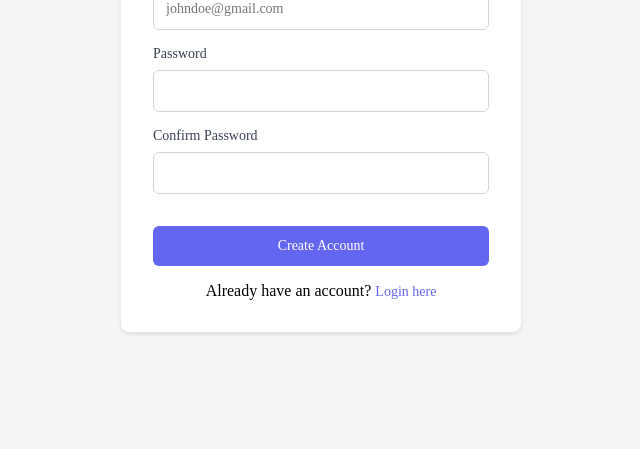
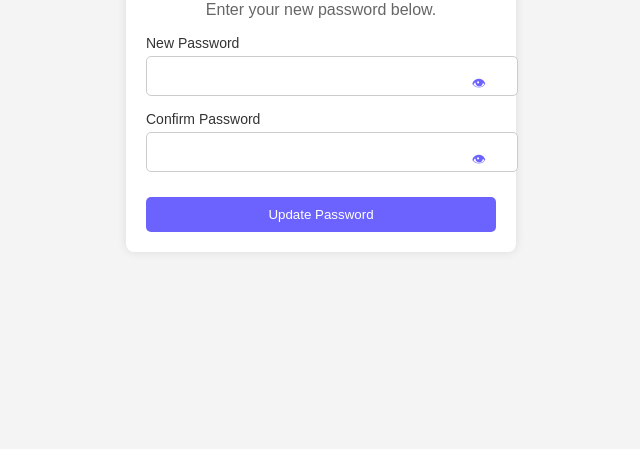
Before and after one commit to Chandana-Muppidi/Intern-Bluestock, a plain HTML site: page Frontend/reset-password.html in a window 1280 px wide. Shown: the part 351-800 px from the top of the page, without its empty margins (319-959 px from the left). Drawn offline with Linux system fonts and the light colour scheme.

Commit message:
reset-password.html

```diff
--- a/Frontend/reset-password.html
+++ b/Frontend/reset-password.html
@@ -3,174 +3,136 @@
 <head>
     <meta charset="UTF-8">
     <meta name="viewport" content="width=device-width, initial-scale=1.0">
-    <title>Create an Account</title>
+    <title>Change Password</title>
     <style>
-        * {
-            margin: 0;
-            padding: 0;
-            box-sizing: border-box;
-            font-family: 'Times New Roman', Times, serif;
-        }
-
         body {
+            font-family: Arial, sans-serif;
             display: flex;
             justify-content: center;
             align-items: center;
-            min-height: 100vh;
-            background-color: #f5f5f5;
-            padding: 1rem;
+            height: 100vh;
+            background-color: #f4f4f4;
+            margin: 0;
         }
 
         .container {
-            width: 100%;
-            max-width: 400px;
+            background: white;
+            padding: 20px;
+            border-radius: 8px;
+            box-shadow: 0px 0px 10px rgba(0, 0, 0, 0.1);
+            text-align: center;
+            width: 350px;
         }
 
-        .logo {
-            text-align: center;
-            margin-bottom: 2rem;
-            color: #6366f1;
-            font-size: 1.5rem;
-            font-weight: bold;
+        h2 {
+            margin-bottom: 10px;
         }
 
-        .register-form {
-            background: white;
-            padding: 2rem;
-            border-radius: 0.5rem;
-            box-shadow: 0 2px 4px rgba(0, 0, 0, 0.1);
+        p {
+            color: #666;
         }
 
-        .form-group {
-            margin-bottom: 1rem;
+        .input-group {
+            position: relative;
+            margin: 15px 0;
+            text-align: left;
         }
 
-        label {
+        .input-group label {
+            font-size: 14px;
+            color: #333;
             display: block;
-            margin-bottom: 0.5rem;
-            font-size: 0.875rem;
-            color: #374151;
+            margin-bottom: 5px;
         }
 
-        input[type="text"],
-        input[type="email"],
-        input[type="password"] {
+        .input-group input {
             width: 100%;
-            padding: 0.75rem;
-            border: 1px solid #d1d5db;
-            border-radius: 0.375rem;
-            font-size: 0.875rem;
-            transition: all 0.2s;
+            padding: 10px;
+            border: 1px solid #ccc;
+            border-radius: 5px;
+            font-size: 16px;
         }
 
-        input[type="text"]:focus,
-        input[type="email"]:focus,
-        input[type="password"]:focus {
-            outline: none;
-            border-color: #6366f1;
-            box-shadow: 0 0 0 3px rgba(99, 102, 241, 0.1);
+        .toggle-password {
+            position: absolute;
+            right: 10px;
+            top: 38px;
+            cursor: pointer;
+            font-size: 14px;
+            color: #6c63ff;
         }
 
-        .register-button {
+        button {
+            background-color: #6c63ff;
+            color: white;
+            padding: 10px;
+            border: none;
+            border-radius: 5px;
+            cursor: pointer;
             width: 100%;
-            padding: 0.75rem;
-            background-color: #6366f1;
-            color: white;
-            border: none;
-            border-radius: 0.375rem;
-            font-size: 0.875rem;
-            font-weight: 500;
-            cursor: pointer;
-            transition: background-color 0.2s;
-            margin-top: 1rem;
+            margin-top: 10px;
         }
 
-        .register-button:hover {
-            background-color: #4f46e5;
-        }
-
-        .login-link {
-            text-align: center;
-            margin-top: 1rem;
-        }
-
-        .login-link a {
-            color: #6366f1;
-            text-decoration: none;
-            font-size: 0.875rem;
+        button:hover {
+            background-color: #5751d9;
         }
     </style>
 </head>
 <body>
     <div class="container">
-        <form class="register-form" id="registerForm">
-            <div class="logo"><h2><img src="logo.jpg" style="width: 100%;height: 100%;"></h2></div>
-            <div class="form-group">
-                <label for="fullName">Full Name</label>
-                <input type="text" id="fullName" required placeholder="John Doe">
+        <div class="logo"><h2><img src="logo.jpg" style="width: 100%;height: 100%;"></h2></div>
+        <h2>Change Password</h2>
+        <p>Enter your new password below.</p>
+
+        <form id="password-form">
+            <div class="input-group">
+                <label for="new-password">New Password</label>
+                <input type="password" id="new-password" required>
+                <span class="toggle-password" onclick="togglePassword('new-password')">  👁</span>
             </div>
 
-            <div class="form-group">
-                <label for="email">Email Address</label>
-                <input type="email" id="email" required placeholder="johndoe@gmail.com">
+            <div class="input-group">
+                <label for="confirm-password">Confirm Password</label>
+                <input type="password" id="confirm-password" required>
+                <span class="toggle-password" onclick="togglePassword('confirm-password')">  👁</span>
             </div>
 
-            <div class="form-group">
-                <label for="password">Password</label>
-                <input type="password" id="password" required>
-
-            </div>
-
-            <div class="form-group">
-                <label for="confirmPassword">Confirm Password</label>
-                <input type="password" id="confirmPassword" required>
-            </div>
-
-            <button type="submit" class="register-button">Create Account</button>
-
-            <div class="login-link">
-                Already have an account? <a href="index.html">Login here</a>
-            </div>
+            <button type="submit">Update Password</button>
         </form>
     </div>
 
     <script>
-        const registerForm = document.getElementById('registerForm');
+        function togglePassword(fieldId) {
+            const passwordField = document.getElementById(fieldId);
+            passwordField.type = passwordField.type === "password" ? "text" : "password";
+        }
 
-        registerForm.addEventListener('submit',async (e) => {
-            e.preventDefault();
-
-            const full_name = document.getElementById('fullName').value;
-            const email = document.getElementById('email').value;
-            const password = document.getElementById('password').value;
-            const confirmPassword = document.getElementById('confirmPassword').value;
-
-            // Simple validation
-            if (password !== confirmPassword) {
-                alert("Passwords do not match. Please try again.");
-                return;
-            }
-
-            // Save user data (for demonstration, use localStorage)
-            const user = {
-                full_name,
-                email,
-                password,
-            };
-
-            const response = await fetch("http://localhost:3000/api/auth/signup", { // Change URL if needed
+        document.getElementById("password-form").addEventListener("submit", async function(event) {
+            event.preventDefault();
+            const password = document.getElementById("new-password").value;
+            const confirmpassword = document.getElementById("confirm-password").value;
+            const email=  localStorage.getItem("email");
+            if (password === confirmpassword) {
+                const response = await fetch("http://localhost:3000/api/auth/reset-password", { // Change URL if needed
                 method: "POST",
                 headers: { "Content-Type": "application/json" },
-                body: JSON.stringify({ full_name, email, password })
+                body: JSON.stringify({ email,password,confirmpassword })
             });
             const data = await response.json();
 
             alert(data.message);
 
             if (response.ok) {
-                window.location.href = "index.html"; // Redirect to dashboard after successful login
+
+     localStorage.removeItem("email");
+                window.location.href = "index.html";
             }
-        })
+
+
+            } else {
+                alert("Passwords do not match. Please try again.");
+            }
+        });
     </script>
 </body>
 </html>
```
